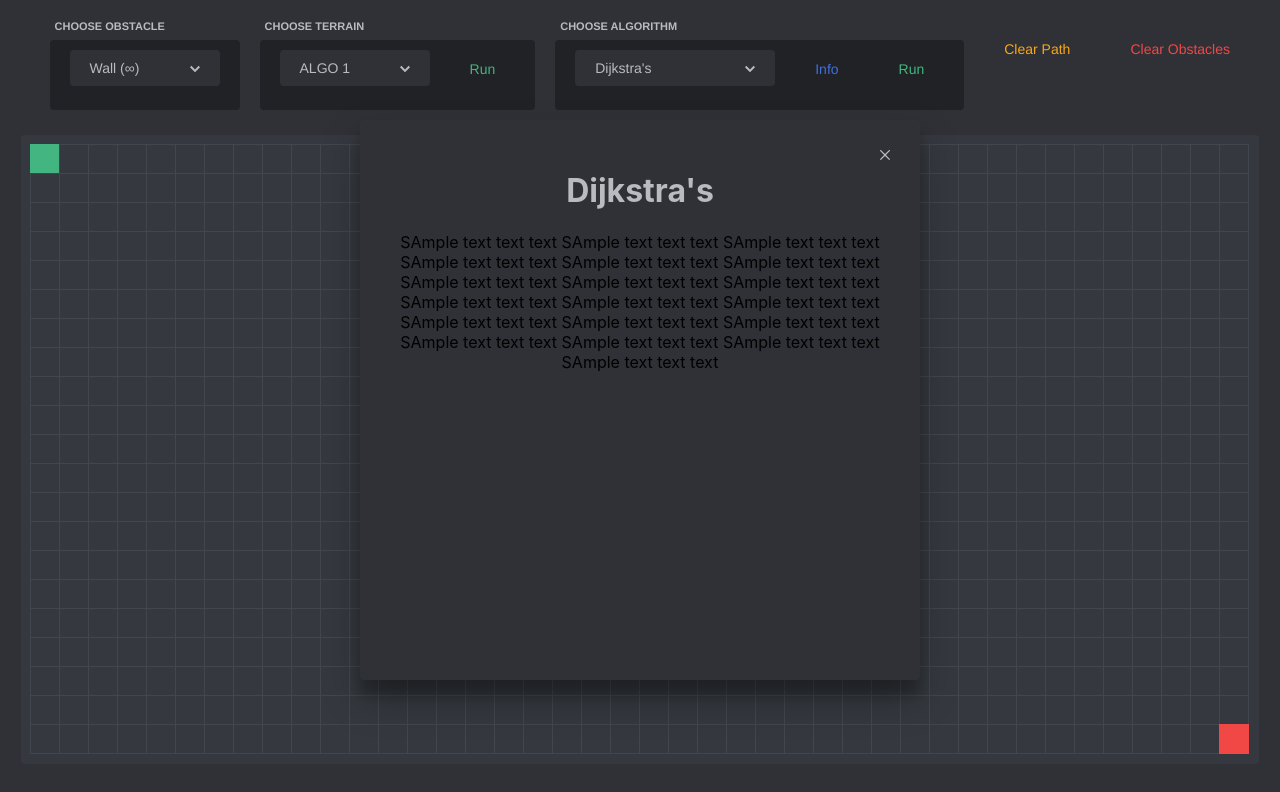
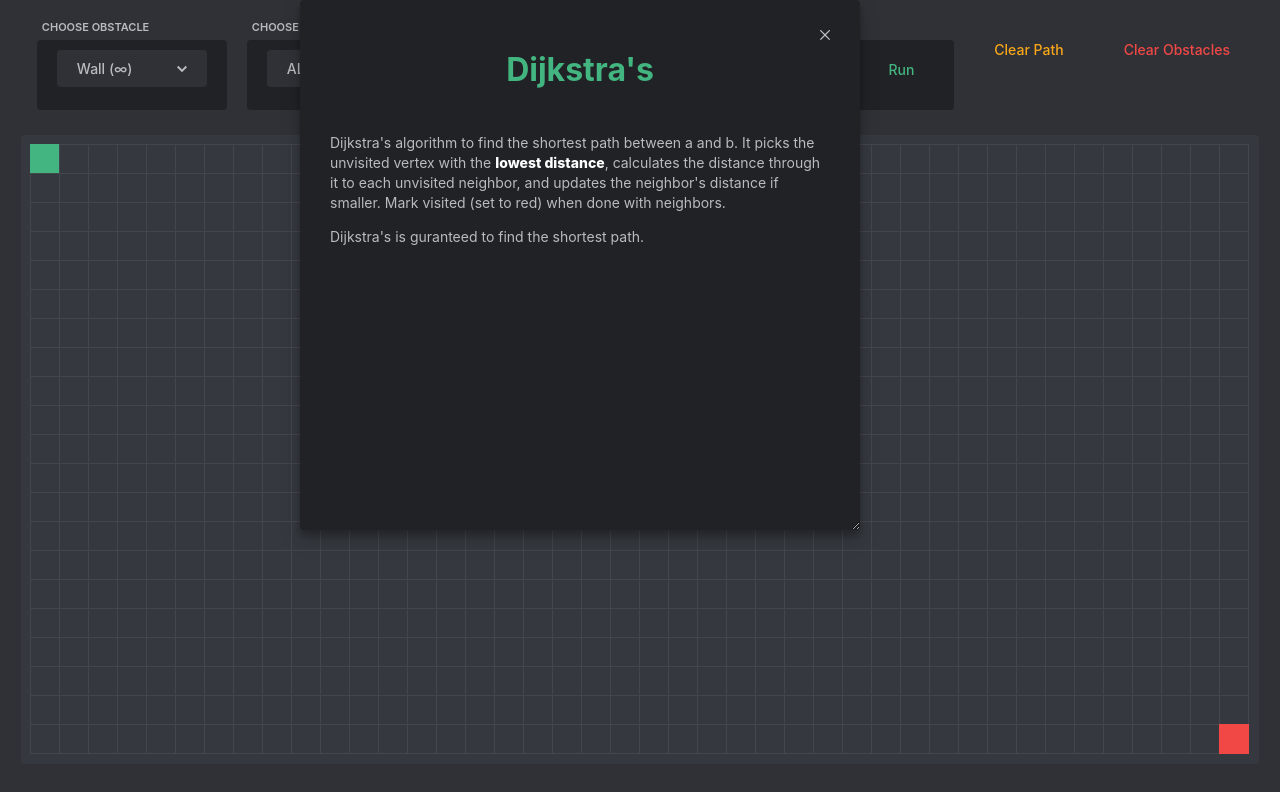
Before and after one commit to VikramGrover/pathfinding-algorithms-visualizer, a React (Create React App) app: page / in a window 1280 px wide. Both pictures are taken after a click on the element "Info". Shown: the top 792 px of the page. Built offline with nearby package versions, Linux system fonts and the light colour scheme.

Commit message:
Make algorithm info box moveable and resizeable

```diff
--- a/src/components/InfoBox.js
+++ b/src/components/InfoBox.js
@@ -1,11 +1,43 @@
+import { useState } from 'react'
 import closeIcon from '../images/close.svg'
+import { pathfindingAlgoInfo } from '../utils/constants.js'
 
 const InfoBox = ({ infoBoxOpen, toggleInfoBox, selectedAlgo }) => {
+    const [dragging, setDragging] = useState(false);
+    const [prevMouseCord, setPrevMouseCord] = useState([0, 0]);
+    const [boxCord, setBoxCord] = useState([300, 0]);
+
+    const boxStyle = {
+        left: boxCord[0],
+        top: boxCord[1]
+    }
+
+    const enableDragging = (e) => {
+        setDragging(true);
+        setPrevMouseCord([e.clientX, e.clientY]);
+    };
+
+    const beingDragged = (e) => {
+        if (dragging) {
+            const xDiff = e.clientX - prevMouseCord[0];
+            const yDiff = e.clientY - prevMouseCord[1];
+
+            setBoxCord(prevState => [prevState[0] + xDiff, prevState[1] + yDiff]);
+            setPrevMouseCord([e.clientX, e.clientY]);
+        }
+    };
+
+    const disableDragging = (e) => {
+        setDragging(false);
+        console.log("dragging enabled");
+    };
+
     return (
-        <div className={`info-box ${infoBoxOpen ? 'visible' : 'hidden'}`} >
+        <div style={boxStyle} className={`info-box ${infoBoxOpen ? 'visible' : 'hidden'}`} onMouseMove={beingDragged} onMouseUp={disableDragging}>
             <img className='close-info-icon' src={closeIcon} onClick={toggleInfoBox} />
-            <h1>{selectedAlgo}</h1>
-            SAmple text text text SAmple text text text SAmple text text text SAmple text text text SAmple text text text SAmple text text text SAmple text text text SAmple text text text SAmple text text text SAmple text text text SAmple text text text SAmple text text text SAmple text text text SAmple text text text SAmple text text text SAmple text text text SAmple text text text SAmple text text text SAmple text text text
+            <h1 onMouseDown={enableDragging} >{selectedAlgo}</h1>
+            {(pathfindingAlgoInfo[selectedAlgo] && pathfindingAlgoInfo[selectedAlgo].description) || <p>No information.</p>}
+            {(pathfindingAlgoInfo[selectedAlgo] && pathfindingAlgoInfo[selectedAlgo].optimality)}
         </div >
     )
 }
--- a/src/components/Node.js
+++ b/src/components/Node.js
@@ -1,11 +1,16 @@
 import React from 'react'
 import { nodeColorClass, nodeTypeEnum } from '../utils/constants.js'
+// import eraser from '../images/eraser.svg'
 
 const Node = React.memo(({ nodeId, size, nodeState, setGridState, draggingSelection, setDraggingSelection, setStartCord, setTargetCord, runningAlgo, selectedObstacle }) => {
-    const nodeDim = {
+    const nodeStyle = {
         width: size,
         height: size
     };
+
+    if (draggingSelection === nodeTypeEnum.start || draggingSelection === nodeTypeEnum.target) {
+        nodeStyle.cursor = 'grabbing';
+    }
 
     const mouseDowned = () => {
         if (nodeState[0] <= nodeTypeEnum.none) {
@@ -53,7 +58,7 @@ const Node = React.memo(({ nodeId, size, nodeState, setGridState, draggingSelect
     };
 
     return (
-        <div style={{ ...nodeDim }} className={`node ${nodeColorClass[nodeState[0]]}`} onMouseDown={runningAlgo ? null : mouseDowned} onMouseUp={runningAlgo ? null : mouseUped} onMouseEnter={runningAlgo ? null : mouseEntered} onMouseLeave={runningAlgo ? null : mouseLeft} >
+        <div style={nodeStyle} className={`node ${nodeColorClass[nodeState[0]]} ${draggingSelection === nodeTypeEnum.remObstacle && 'erasing'}`} onMouseDown={runningAlgo ? null : mouseDowned} onMouseUp={runningAlgo ? null : mouseUped} onMouseEnter={runningAlgo ? null : mouseEntered} onMouseLeave={runningAlgo ? null : mouseLeft} >
         </div>
     );
 });
--- a/src/components/ShowInfo.js
+++ b/src/components/ShowInfo.js
@@ -1,6 +1,4 @@
-import { algoFunctions, nodeTypeEnum } from '../utils/constants.js'
-
-const ShowInfo = ({ toggleInfoBox, selectedAlgo }) => {
+const ShowInfo = ({ toggleInfoBox }) => {
     return (
         <div className={`button blue`} onClick={toggleInfoBox} >
             Info
--- a/src/index.css
+++ b/src/index.css
@@ -3,6 +3,7 @@
   --node-hover-color: #f0efeb;
   --body-color: #2f3137;
   --light-text-color: #b9bbbe;
+  --normal-button-background: 185, 187, 190;
   --visiting-node-color: #4988dc;
   --grid-color: #35393f;
   --visualize-button-color: #43b581;
@@ -58,19 +59,26 @@ code {
   position: relative;
 }
 
+.erasing {
+  cursor: url(./images/eraser.svg), auto;
+}
+
 .node.start {
   background-color: var(--start-node-color);
   border: 1px solid var(--start-node-color);
+  cursor: grab;
 }
 
 .node.none {
   background-color: var(--grid-color);
   border: 1px solid var(--node-border-color);
+
 }
 
 .node.target {
   background-color: var(--target-node-color);
   border: 1px solid var(--target-node-color);
+  cursor: grab;
 }
 
 .node.wall {
@@ -134,7 +142,7 @@ code {
   text-align: center;
   margin-bottom: 2px;
   border-radius: 4px;
-  font-family: 'Whitney','Helvetica Neue','Helvetica','Arial','sans-serif';
+  font-family: -apple-system, BlinkMacSystemFont, 'Segoe UI', Roboto;
   font-size: var(--main-font-size);
   font-weight: 500;
   cursor: pointer;
@@ -196,7 +204,7 @@ code {
   text-align: center;
   margin-bottom: 2px;
   border-radius: 4px;
-  font-family: 'Whitney','Helvetica Neue','Helvetica','Arial','sans-serif';
+  font-family: -apple-system, BlinkMacSystemFont, 'Segoe UI', Roboto;
   font-size: var(--main-font-size);
   font-weight: 500;
   background-color: var(--dropdown-container-background);
@@ -211,7 +219,7 @@ code {
 .choose-algo::before {
   position: absolute;
   content: "choose algorithm";
-  font-family: 'Whitney','Helvetica Neue','Helvetica','Arial','sans-serif';
+  font-family: -apple-system, BlinkMacSystemFont, 'Segoe UI', Roboto;
   font-size: var(--secondary-font-size);
   font-weight: 600;
   text-transform: uppercase;
@@ -237,7 +245,7 @@ code {
   padding: 10px 20px;
   text-align: left;
   border-radius: 4px;
-  font-family: 'Whitney','Helvetica Neue','Helvetica','Arial','sans-serif';
+  font-family: -apple-system, BlinkMacSystemFont, 'Segoe UI', Roboto;
   font-size: var(--main-font-size);
   font-weight: 500;
   background-color: var(--body-color);
@@ -274,7 +282,7 @@ code {
   display: inline-block;
   padding: 10px 20px;
   text-align: left;
-  font-family: 'Whitney','Helvetica Neue','Helvetica','Arial','sans-serif';
+  font-family: -apple-system, BlinkMacSystemFont, 'Segoe UI', Roboto;
   font-size: var(--main-font-size);
   font-weight: 500;
   background-color: var(--body-color);
@@ -332,7 +340,7 @@ code {
   text-align: center;
   margin-bottom: 2px;
   border-radius: 4px;
-  font-family: 'Whitney','Helvetica Neue','Helvetica','Arial','sans-serif';
+  font-family: -apple-system, BlinkMacSystemFont, 'Segoe UI', Roboto;
   font-size: var(--main-font-size);
   font-weight: 500;
   background-color: var(--dropdown-container-background);
@@ -347,7 +355,7 @@ code {
 .choose-terrain::before {
   position: absolute;
   content: "choose terrain";
-  font-family: 'Whitney','Helvetica Neue','Helvetica','Arial','sans-serif';
+  font-family: -apple-system, BlinkMacSystemFont, 'Segoe UI', Roboto;
   font-size: var(--secondary-font-size);
   font-weight: 600;
   text-transform: uppercase;
@@ -368,7 +376,7 @@ code {
   text-align: center;
   margin-bottom: 2px;
   border-radius: 4px;
-  font-family: 'Whitney','Helvetica Neue','Helvetica','Arial','sans-serif';
+  font-family: -apple-system, BlinkMacSystemFont, 'Segoe UI', Roboto;
   font-size: var(--main-font-size);
   font-weight: 500;
   background-color: var(--dropdown-container-background);
@@ -383,7 +391,7 @@ code {
 .choose-obstacle::before {
   position: absolute;
   content: "choose obstacle";
-  font-family: 'Whitney','Helvetica Neue','Helvetica','Arial','sans-serif';
+  font-family: -apple-system, BlinkMacSystemFont, 'Segoe UI', Roboto;
   font-size: var(--secondary-font-size);
   font-weight: 600;
   text-transform: uppercase;
@@ -396,19 +404,21 @@ code {
 /* INFO BOX */
 .info-box {
   position: fixed;
-  background-color: var(--body-color);
+  background-color: var(--dropdown-container-background);
   width: 500px;
   height: 500px;
   z-index: 100;
-  top: 50%;
-  left: 50%;
-  margin-right: -50%;
-  transform: translate(-50%, -50%);
-  box-shadow: 0 19px 38px rgba(0,0,0,0.30), 0 15px 12px rgba(0,0,0,0.22);
-  padding: 30px;
+  /* top: 50%;
+  left: 50%; */
+  /* margin-right: -50%;
+  transform: translate(-50%, -50%); */
+  box-shadow: 0 10px 20px rgba(0,0,0,0.19), 0 6px 6px rgba(0,0,0,0.23);
+  padding: 0px 30px 30px 30px;
   text-align: center;
-  word-wrap: break-word;
+  resize: both;
+  overflow: auto;
   border-radius: 4px;
+  user-select: none;
 }
 
 .info-box.hidden {
@@ -420,7 +430,25 @@ code {
 }
 
 .info-box h1 {
+  user-select: none;
+  color: var(--start-node-color);
+  padding: 50px 0px 30px 0px;
+  cursor: move;
+  margin: 0px;
+  font-family: -apple-system, BlinkMacSystemFont, 'Segoe UI', Roboto;
+}
+
+.info-box p {
   color: var(--light-text-color);
+  font-family: -apple-system, BlinkMacSystemFont, 'Segoe UI', Roboto;
+  font-size: var(--main-font-size);
+  font-weight: 400;
+  text-align: left;
+  line-height: 1.25rem;
+}
+.info-box p strong {
+  color: white;
+  font-weight: 800;
 }
 
 .close-info-icon {
@@ -430,4 +458,9 @@ code {
   width: 10px;
   height: 10px;
   cursor: pointer;
+  user-select: none;
 }
+
+.close-info-icon:hover {
+  fill: white  !important;
+}
--- a/src/utils/constants.js
+++ b/src/utils/constants.js
@@ -35,6 +35,15 @@ const terrainAlgos = [ALGO1, ALGO2];
 Object.freeze(terrainAlgos);
 
 export { ALGO1, ALGO2, terrainAlgos };
+
+const pathfindingAlgoInfo = {
+    [DIJKSTRAS]: {
+        'description': <p>Dijkstra's algorithm to find the shortest path between a and b. It picks the unvisited vertex with the <strong>lowest distance</strong>, calculates the distance through it to each unvisited neighbor, and updates the neighbor's distance if smaller. Mark visited (set to red) when done with neighbors.</p>,
+        'optimality': <p>Dijkstra's is guranteed to find the shortest path.</p>
+    }
+}
+Object.freeze(pathfindingAlgoInfo);
+export { pathfindingAlgoInfo };
 
 // NODE TYPES ------------------------------------------------------------
 const nodeTypeEnum = {
```
Also changed, not shown: src/images/eraser.svg (added), 17 other files (tests, documents, lock files or other folders).
